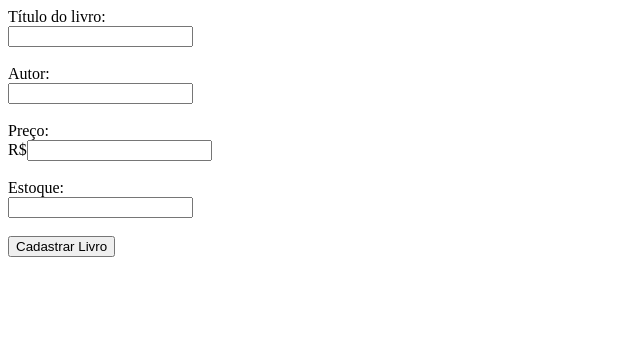
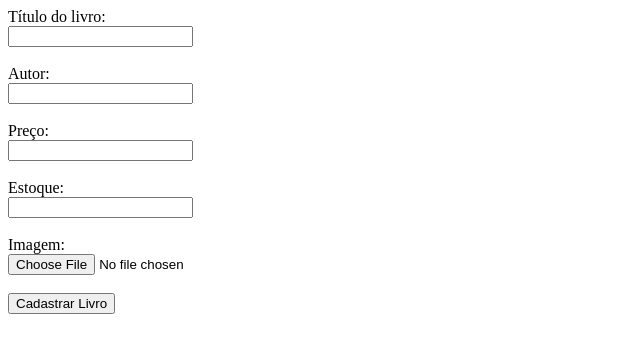
Before and after one commit to GustaFrias/Biblioteca, a PHP site: page /create.php in a window 1280 px wide. Shown: the top 353 px of the page, without its empty margins (0-640 px from the left). Run offline with PHP 8.4, Linux system fonts and the light colour scheme; some libraries are stand-ins or nearby versions.

Commit message:
Update create.php

```diff
--- a/php/create.php
+++ b/php/create.php
@@ -16,12 +16,24 @@ if ($_SERVER["REQUEST_METHOD"] === "POST") {
     $preco = $_POST['preco'];
     $estoque = $_POST['estoque'];
 
-    $sql = "INSERT INTO livros (titulo, autor, preco, estoque) VALUES (:titulo, :autor, :preco, :estoque)";
+    if (isset($_FILES['imagem']) && $_FILES['imagem']['error'] === UPLOAD_ERR_OK) {
+        $imagemTmp = $_FILES['imagem']['tmp_name'];
+        $nomeImagem = uniqid() . '-' . basename($_FILES['imagem']['name']);
+        $pastaUploads = 'uploads/';
+        $caminhoDestino = $pastaUploads . $nomeImagem;
+
+        if (!is_dir($pastaUploads)) {
+            mkdir($pastaUploads, 0777, true);
+        }
+
+        if (move_uploaded_file($imagemTmp, $caminhoDestino)) {
+            $sql = "INSERT INTO livros (titulo, autor, preco, estoque, imagem) VALUES (:titulo, :autor, :preco, :estoque, :imagem)";
             $stmt = $pdo->prepare($sql);
             $stmt->bindParam(':titulo', $titulo);
             $stmt->bindParam(':autor', $autor);
             $stmt->bindParam(':preco', $preco);
             $stmt->bindParam(':estoque', $estoque);
+            $stmt->bindParam(':imagem', $caminhoDestino);
 
             if ($stmt->execute()) {
                 echo "<script>
@@ -34,7 +46,7 @@ if ($_SERVER["REQUEST_METHOD"] === "POST") {
                             showConfirmButton: false,
                             timerProgressBar: true
                         }).then(() => {
-                    window.location.href = '../php/admin.php';
+                            window.location.href = 'admin.php';
                         });
                     });
                 </script>";
@@ -44,7 +56,29 @@ if ($_SERVER["REQUEST_METHOD"] === "POST") {
                         Swal.fire({
                             icon: 'error',
                             title: 'Erro!',
-                    text: 'Erro ao cadastrar o livro.'
+                            text: 'Erro ao salvar no banco de dados.'
+                        });
+                    });
+                </script>";
+            }
+        } else {
+            echo "<script>
+                document.addEventListener('DOMContentLoaded', function() {
+                    Swal.fire({
+                        icon: 'error',
+                        title: 'Erro!',
+                        text: 'Erro ao mover o arquivo de imagem.'
+                    });
+                });
+            </script>";
+        }
+    } else {
+        echo "<script>
+            document.addEventListener('DOMContentLoaded', function() {
+                Swal.fire({
+                    icon: 'error',
+                    title: 'Erro!',
+                    text: 'Imagem não enviada ou inválida.'
                 });
             });
         </script>";
@@ -60,10 +94,13 @@ if ($_SERVER["REQUEST_METHOD"] === "POST") {
     <input type="text" name="autor" required><br><br>
 
     <label>Preço:</label><br>
-    <span>R$</span><input type="number" name="preco" min="0" step="0.01" required><br><br>
+    <input type="number" name="preco" min="0" step="0.01" required><br><br>
 
     <label>Estoque:</label><br>
     <input type="number" name="estoque" min="0" required><br><br>
 
+    <label>Imagem:</label><br>
+    <input type="file" name="imagem" accept="image/*" required><br><br>
+
     <button type="submit">Cadastrar Livro</button>
 </form>
```
Lines whose indentation alone changed are shown as unchanged.
